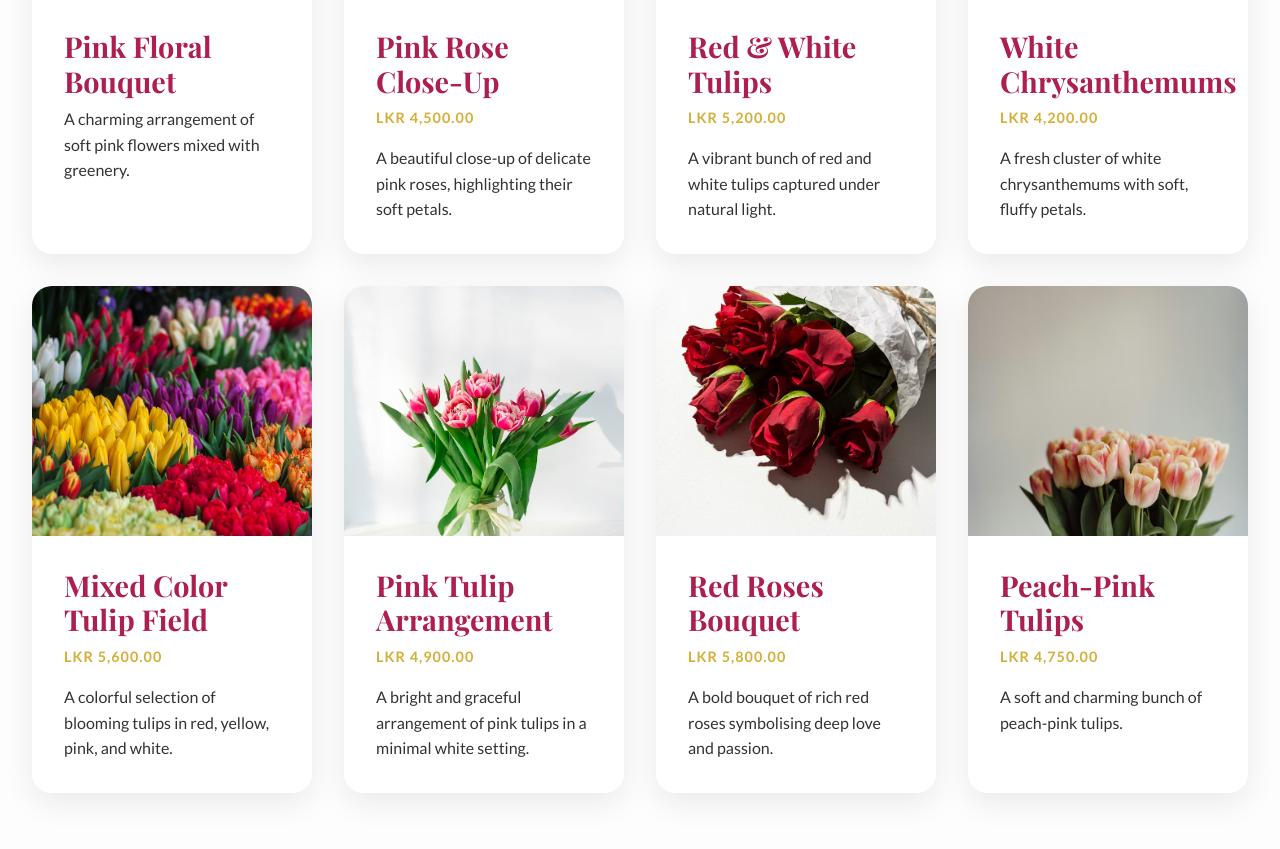
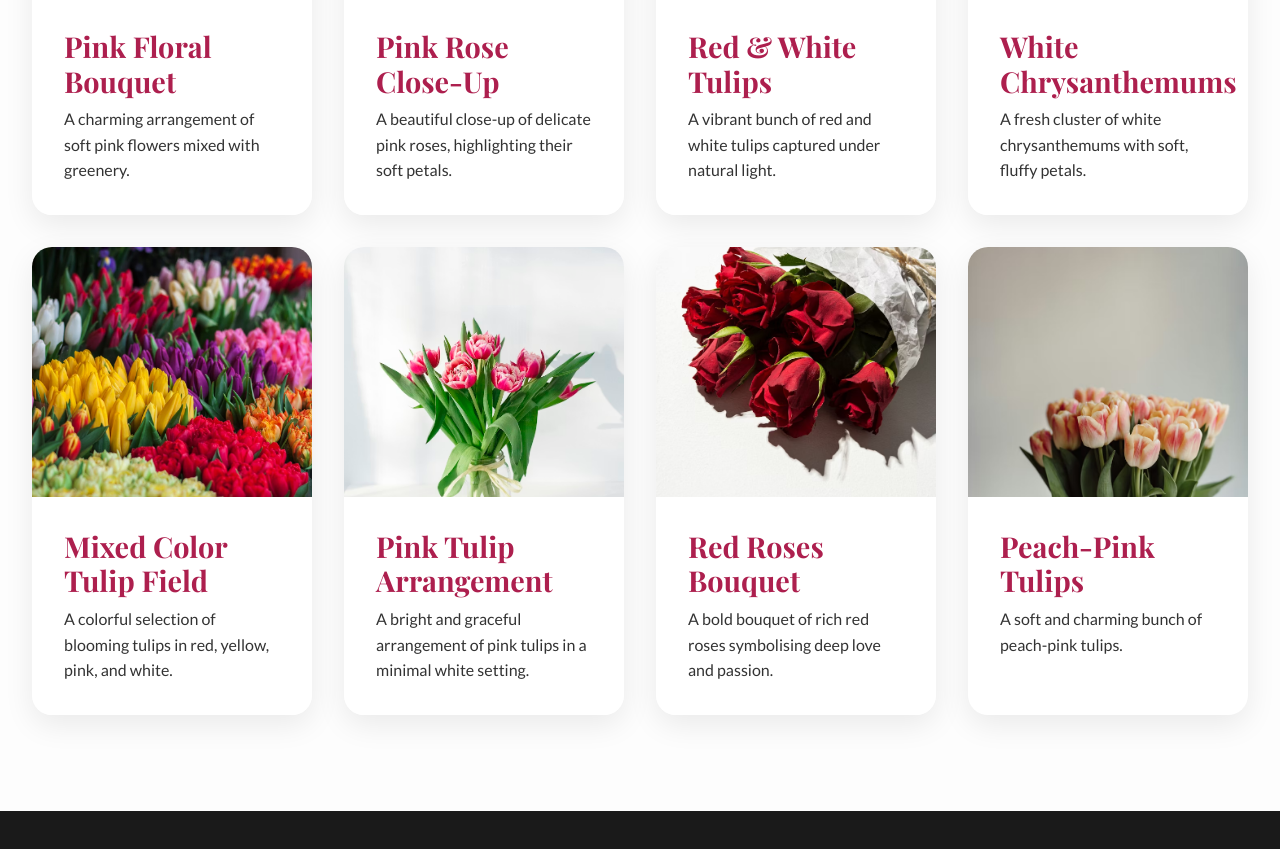
Before and after one commit to spolduwage-a11y/LF, a website: page gallery.html in a window 1280 px wide. Shown: the part 791-1640 px from the top of the page. Drawn offline with nearby package versions, Linux system fonts and the light colour scheme.

Commit message:
Initial commit

```diff
--- a/gallery.html
+++ b/gallery.html
@@ -67,7 +67,7 @@
         <div class="event-image" style="background-image:url('gallery2.png');"></div>
         <div class="event-content">
           <h3>Pink Rose Close-Up</h3>
-          <p class="event-date">LKR 4,500.00</p>
+
           <p>A beautiful close-up of delicate pink roses, highlighting their soft petals.</p>
         </div>
       </div>
@@ -76,7 +76,7 @@
         <div class="event-image" style="background-image:url('gallery3.png');"></div>
         <div class="event-content">
           <h3>Red & White Tulips</h3>
-          <p class="event-date">LKR 5,200.00</p>
+
           <p>A vibrant bunch of red and white tulips captured under natural light.</p>
         </div>
       </div>
@@ -85,7 +85,7 @@
         <div class="event-image" style="background-image:url('gallery4.png');"></div>
         <div class="event-content">
           <h3>White Chrysanthemums</h3>
-          <p class="event-date">LKR 4,200.00</p>
+
           <p>A fresh cluster of white chrysanthemums with soft, fluffy petals.</p>
         </div>
       </div>
@@ -94,7 +94,7 @@
         <div class="event-image" style="background-image:url('gallery5.png');"></div>
         <div class="event-content">
           <h3>Mixed Color Tulip Field</h3>
-          <p class="event-date">LKR 5,600.00</p>
+
           <p>A colorful selection of blooming tulips in red, yellow, pink, and white.</p>
         </div>
       </div>
@@ -103,7 +103,7 @@
         <div class="event-image" style="background-image:url('gallery6.png');"></div>
         <div class="event-content">
           <h3>Pink Tulip Arrangement</h3>
-          <p class="event-date">LKR 4,900.00</p>
+
           <p>A bright and graceful arrangement of pink tulips in a minimal white setting.</p>
         </div>
       </div>
@@ -112,7 +112,7 @@
         <div class="event-image" style="background-image:url('gallery7.png');"></div>
         <div class="event-content">
           <h3>Red Roses Bouquet</h3>
-          <p class="event-date">LKR 5,800.00</p>
+
           <p>A bold bouquet of rich red roses symbolising deep love and passion.</p>
         </div>
       </div>
@@ -121,7 +121,7 @@
         <div class="event-image" style="background-image:url('gallery8.png');"></div>
         <div class="event-content">
           <h3>Peach-Pink Tulips</h3>
-          <p class="event-date">LKR 4,750.00</p>
+
           <p>A soft and charming bunch of peach-pink tulips.</p>
         </div>
       </div>
```
